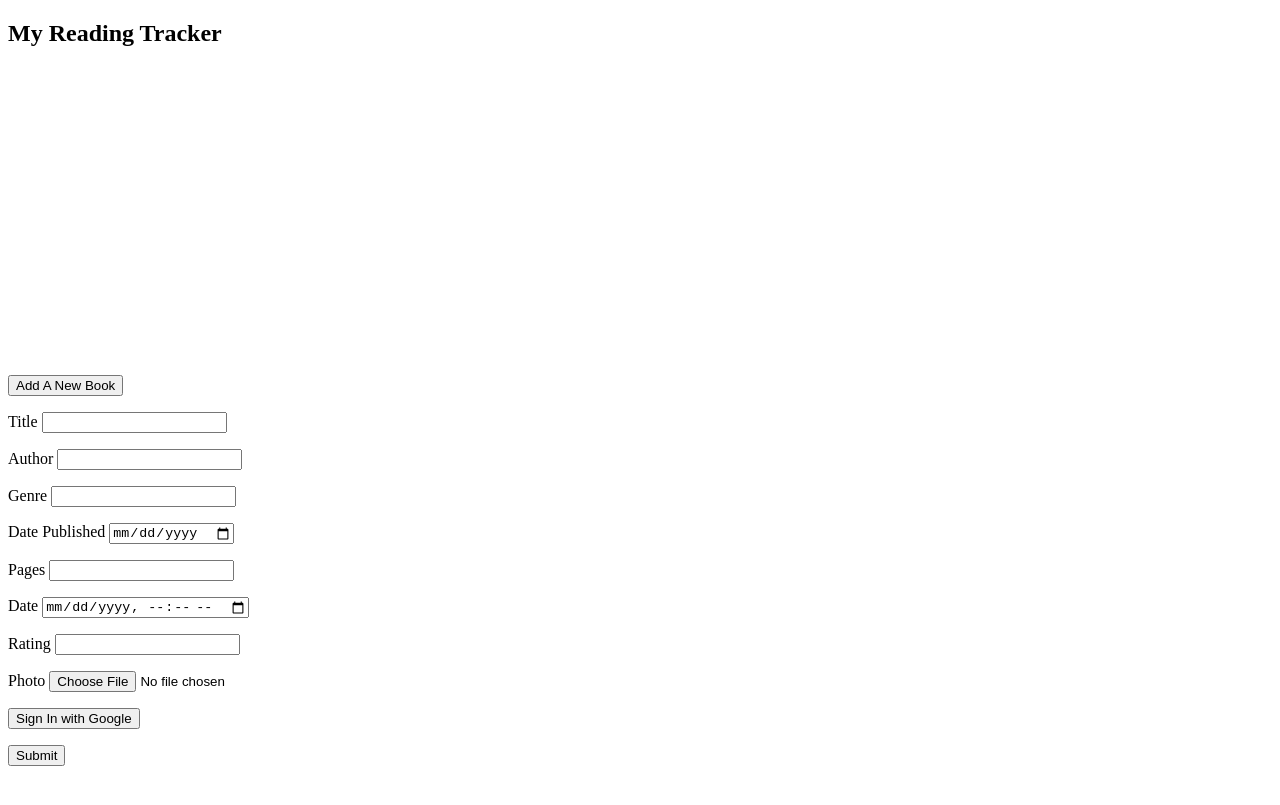
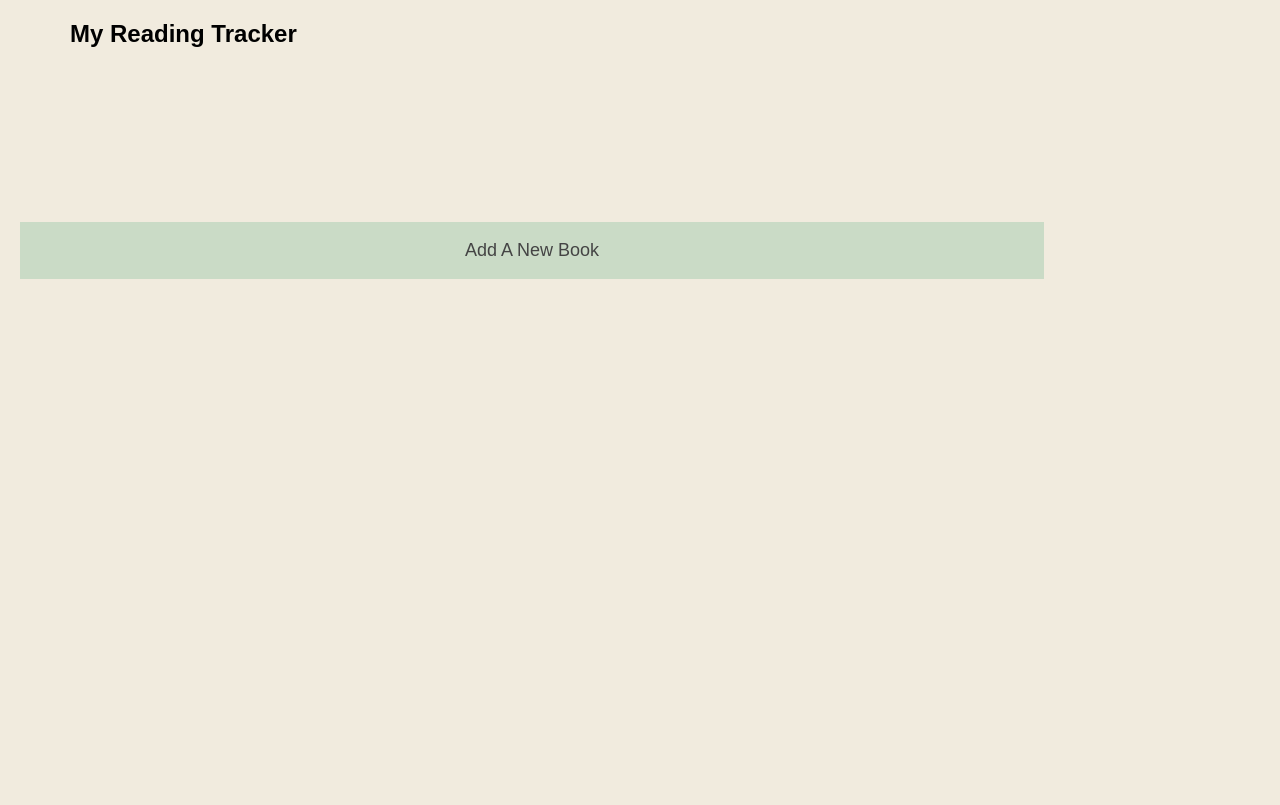
Before and after one commit to wkirui/wkirui.github.io, a Jekyll site: the page reader.html, which Jekyll copies as it is, in a window 1280 px wide. Shown: the top 805 px of the page. Built offline with Jekyll 4.4.1, drawn with Linux system fonts in a browser that asks for light colours; comment, search, counter and statistics services are not loaded.

Commit message:
minor edit

```diff
--- a/reader.html
+++ b/reader.html
@@ -3,9 +3,7 @@
   <head>
     <meta charset="UTF-8" />
     <meta name="viewport" content="width=device-width, initial-scale=1.0" />
-    <link rel="stylesheet" href="style.css" />
-    <!-- <script src="https://ajax.googleapis.com/ajax/libs/jquery/2.1.1/jquery.min.js"></script> -->
-    <!-- <link rel="stylesheet" href="https://stackpath.bootstrapcdn.com/font-awesome/4.7.0/css/font-awesome.min.css"> -->
+    <link rel="stylesheet" href="reader.css" />
 
     <title>Reading Tracker</title>
   </head>
@@ -79,7 +76,6 @@
       </form>
     </div>
 
-    <script src="/index.js"></script>
+    <script src="reader.js"></script>
   </body>
-  <!-- <script src="/index.js"></script> -->
 </html>
```
Also changed, not shown: other parts of reader.html (+0 -1 lines).
